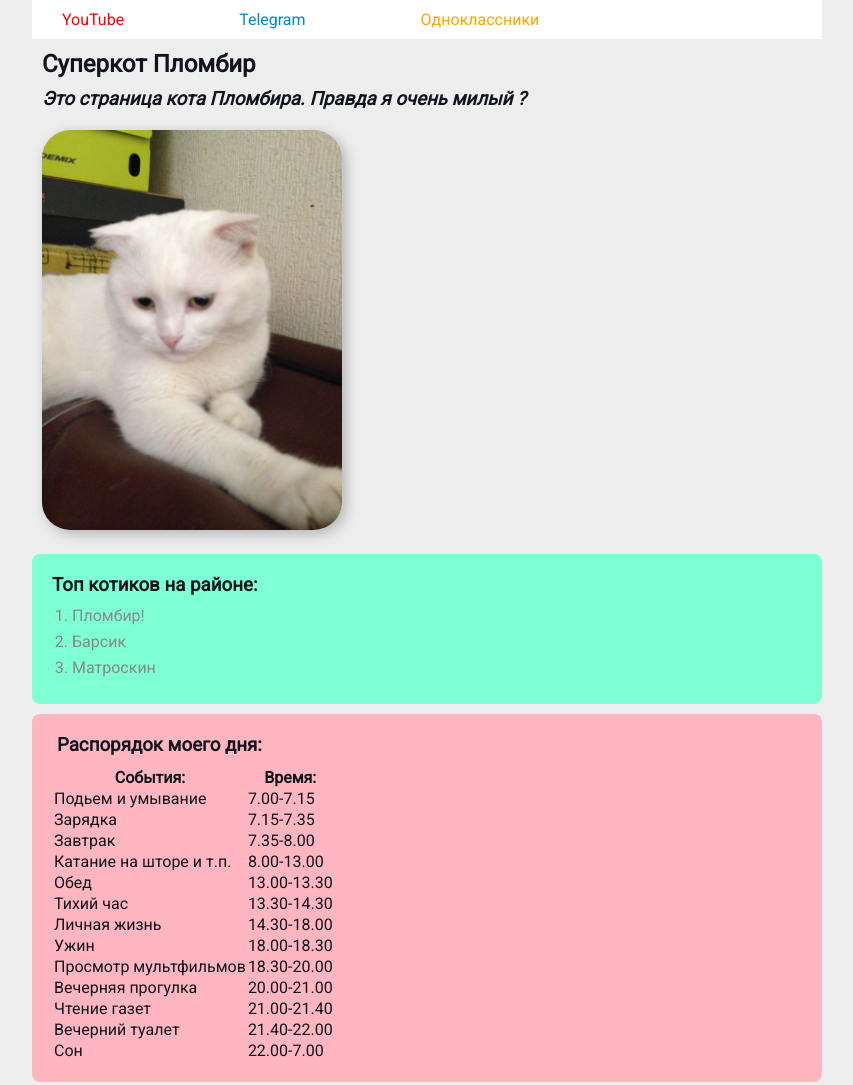
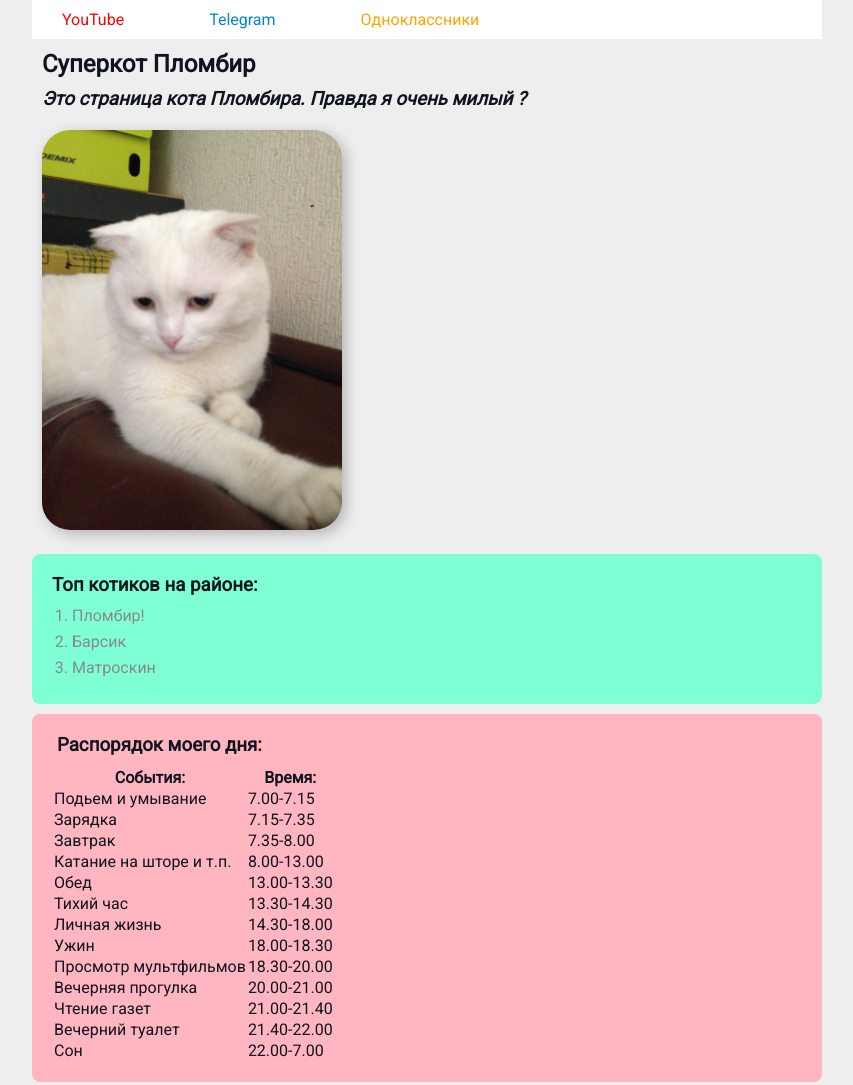
Before and after one commit to akovanc/Cat-Plombir, a plain HTML site: page index.html in a window 1280 px wide. Shown: the top 1085 px of the page, without its empty margins (213-1066 px from the left). Drawn offline with Linux system fonts and the light colour scheme.

Commit message:
Update styles.css

```diff
--- a/styles.css
+++ b/styles.css
@@ -50,7 +50,7 @@ body {
 }
 
 .navbar ul li {
-  margin-right: 90px;
+  margin-right: 60px;
   padding: 10px;
 }
 
```
